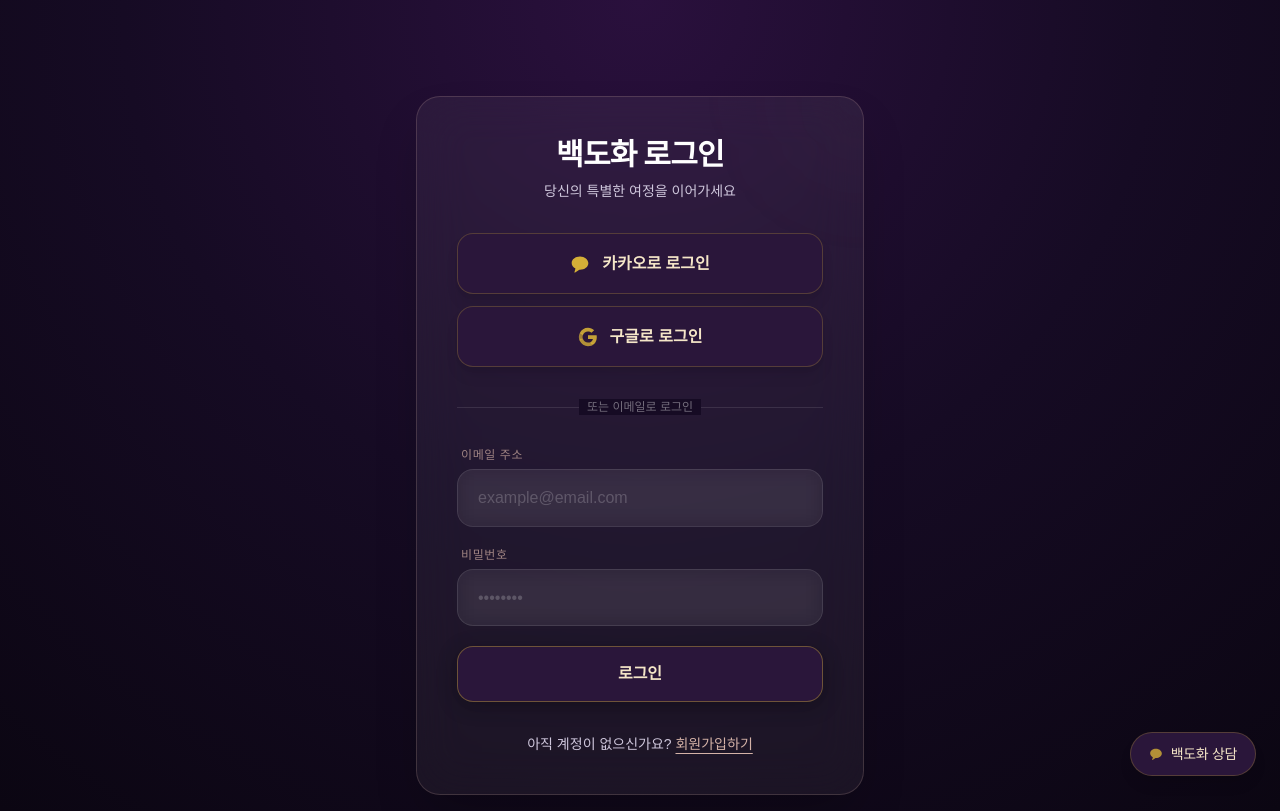
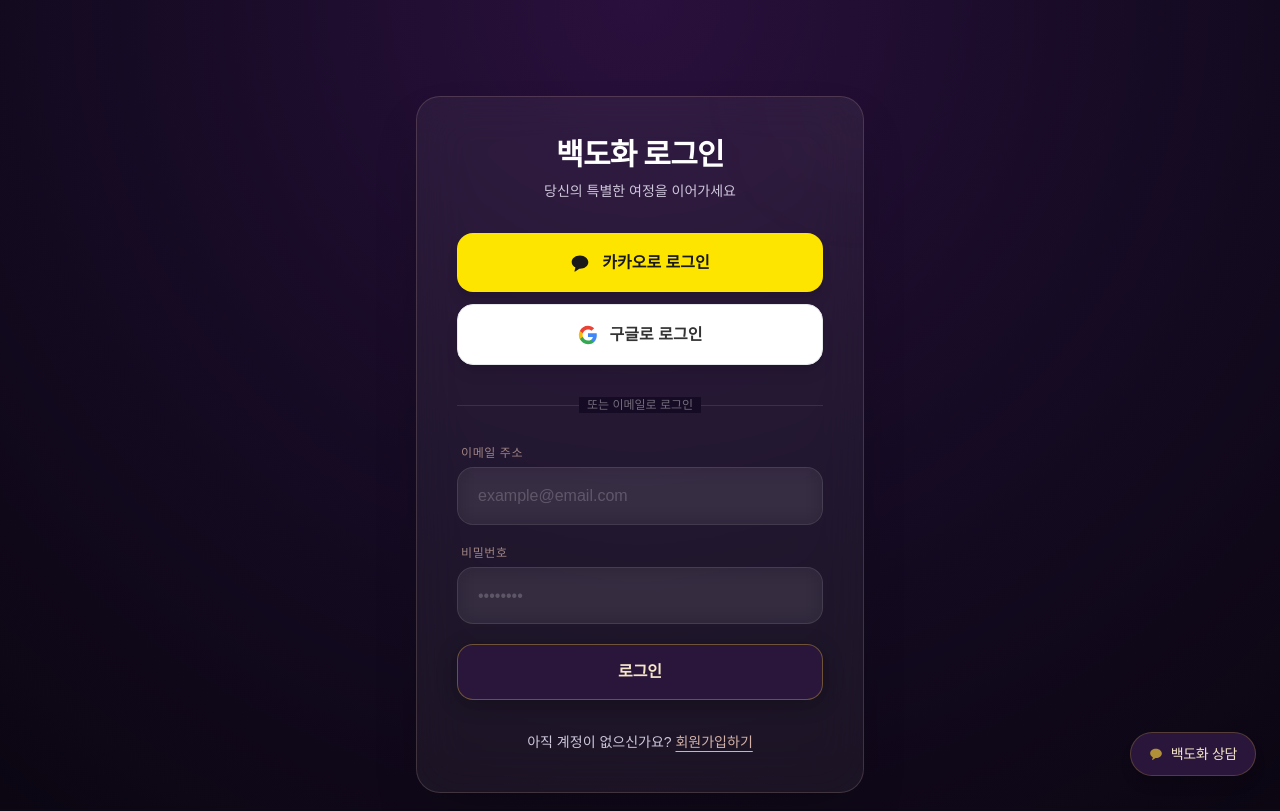
Before and after one commit to woolbo100/buzasun, a Next.js app: page /login in a window 1280 px wide. Built offline with nearby package versions, Linux system fonts and the light colour scheme; no server answers.

Commit message:
design: restore original social button colors and keep luxury theme for primary buttons

```diff
--- a/components/auth/SocialAuthButtons.tsx
+++ b/components/auth/SocialAuthButtons.tsx
@@ -37,9 +37,9 @@ export default function SocialAuthButtons({ mode, returnUrl = '/mypage', onError
       <button
         onClick={() => handleOAuthLogin('kakao')}
         disabled={!!loading}
-        className="w-full bg-[#2A163A] text-[#F5E6C8] border border-[rgba(212,175,55,0.25)] font-bold py-4 rounded-2xl transition-all duration-300 flex items-center justify-center gap-3 shadow-lg hover:shadow-[0_0_15px_rgba(212,175,55,0.2)] disabled:opacity-50"
+        className="w-full bg-[#FEE500] hover:bg-[#FDE000] text-[#191919] font-bold py-4 rounded-2xl transition-all duration-300 flex items-center justify-center gap-3 shadow-lg disabled:opacity-50"
       >
-        <svg className="w-5 h-5 text-[#D4AF37]" viewBox="0 0 24 24" fill="currentColor">
+        <svg className="w-5 h-5" viewBox="0 0 24 24" fill="currentColor">
           <path d="M12 3C6.477 3 2 6.48 2 10.791c0 2.758 1.817 5.18 4.545 6.674l-1.151 4.215c-.097.356.129.709.475.709.113 0 .227-.033.323-.097l5.051-3.344c.249.027.5.041.757.041 5.523 0 10-3.48 10-7.791S17.523 3 12 3z" />
         </svg>
         <span>{loading === 'kakao' ? '연결 중...' : kakaoText}</span>
@@ -49,28 +49,24 @@ export default function SocialAuthButtons({ mode, returnUrl = '/mypage', onError
       <button
         onClick={() => handleOAuthLogin('google')}
         disabled={!!loading}
-        className="w-full bg-[#2A163A] text-[#F5E6C8] border border-[rgba(212,175,55,0.25)] font-bold py-4 rounded-2xl transition-all duration-300 flex items-center justify-center gap-3 shadow-lg hover:shadow-[0_0_15px_rgba(212,175,55,0.2)] disabled:opacity-50"
+        className="w-full bg-white hover:bg-gray-50 text-[#333333] font-bold py-4 rounded-2xl transition-all duration-300 flex items-center justify-center gap-3 shadow-lg border border-gray-200 disabled:opacity-50"
       >
-        <svg className="w-5 h-5 text-[#D4AF37]" viewBox="0 0 24 24" fill="currentColor">
+        <svg className="w-5 h-5" viewBox="0 0 24 24">
           <path
             d="M22.56 12.25c0-.78-.07-1.53-.2-2.25H12v4.26h5.92c-.26 1.37-1.04 2.53-2.21 3.31v2.77h3.57c2.08-1.92 3.28-4.74 3.28-8.09z"
-            fill="currentColor"
-            opacity="0.9"
+            fill="#4285F4"
           />
           <path
             d="M12 23c2.97 0 5.46-.98 7.28-2.66l-3.57-2.77c-.98.66-2.23 1.06-3.71 1.06-2.86 0-5.29-1.93-6.16-4.53H2.18v2.84C3.99 20.53 7.7 23 12 23z"
-            fill="currentColor"
-            opacity="0.8"
+            fill="#34A853"
           />
           <path
             d="M5.84 14.09c-.22-.66-.35-1.36-.35-2.09s.13-1.43.35-2.09V7.07H2.18C1.43 8.55 1 10.22 1 12s.43 3.45 1.18 4.93l2.85-2.22.81-.62z"
-            fill="currentColor"
-            opacity="0.7"
+            fill="#FBBC05"
           />
           <path
             d="M12 5.38c1.62 0 3.06.56 4.21 1.66l3.15-3.15C17.45 2.09 14.97 1 12 1 7.7 1 3.99 3.47 2.18 7.07l3.66 2.84c.87-2.6 3.3-4.53 6.16-4.53z"
-            fill="currentColor"
-            opacity="0.9"
+            fill="#EA4335"
           />
         </svg>
         <span>{loading === 'google' ? '연결 중...' : googleText}</span>
```
